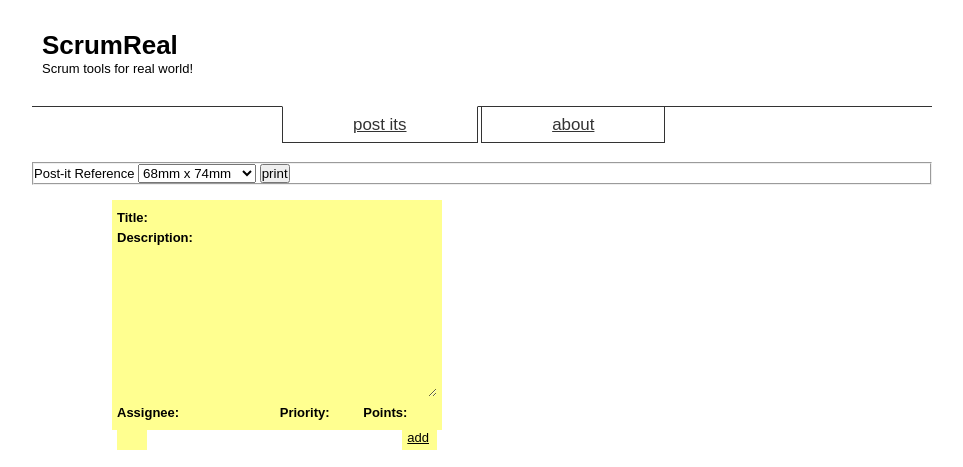
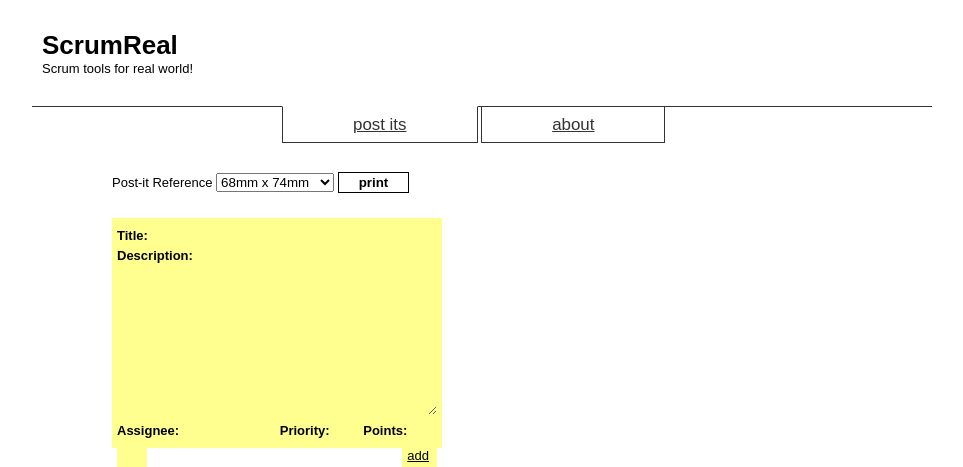
Before and after one commit to rogeriofalcone/scrumreal, a Flask app: page / in a window 1280 px wide. Shown: the top 467 px of the page, without its empty margins (158-1121 px from the left). Run offline with Flask 2, Linux system fonts and the light colour scheme.

Commit message:
adicionado style para fieldset da opções e submit

```diff
--- a/static/css/postit.css
+++ b/static/css/postit.css
@@ -1,3 +1,18 @@
+
+#options {
+    padding: 10px;
+    margin-left: 70px;
+    border:0;
+}
+
+#print {
+    padding: 2px 20px;
+    border: 1px solid #000;
+    color: #000;
+    background-color: #FFF;
+    cursor:pointer;
+    font-weight:bold
+}
 
 .postit {
     padding: 5px;
```
